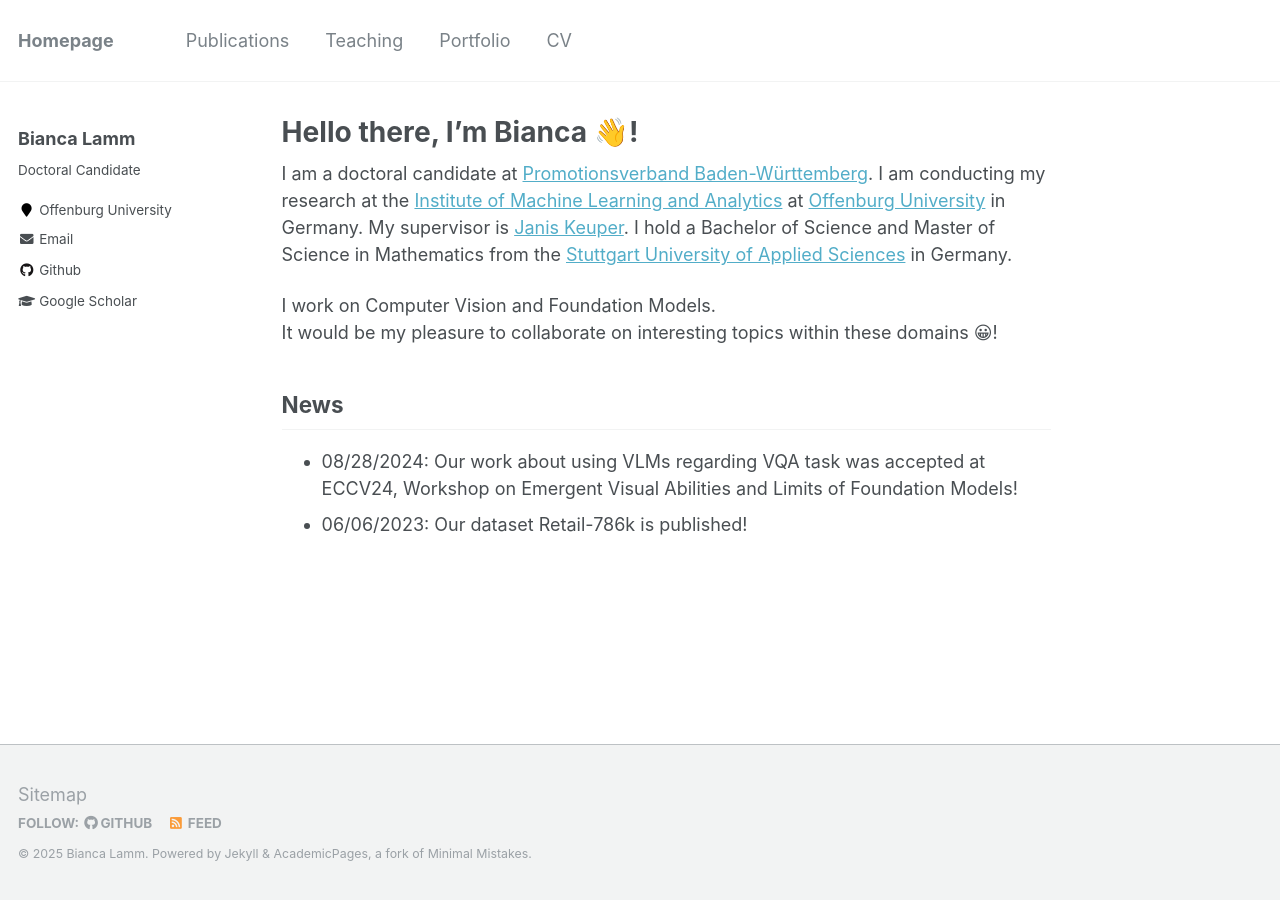
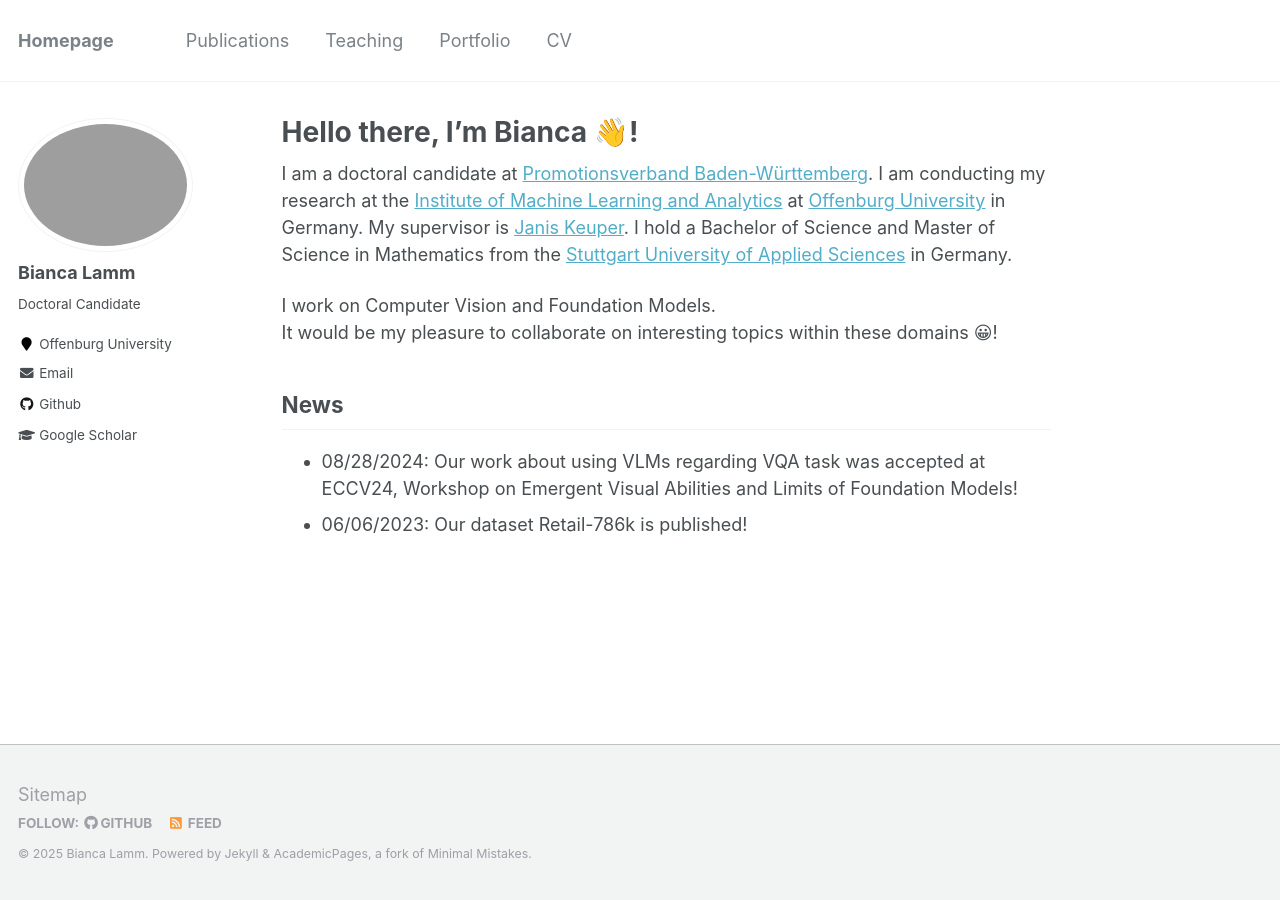
Before and after one commit to biancalamm/biancalamm.github.io, a Jekyll site: the page built from _pages/about.md, in a window 1280 px wide. Built offline with Jekyll 4.4.1, drawn with Linux system fonts in a browser that asks for light colours.

Commit message:
show profile image

```diff
--- a/_config.yml
+++ b/_config.yml
@@ -81,8 +81,7 @@ analytics:
 # Site Author
 author:
   name             : "Bianca Lamm"
-  # avatar           : "profile.jpg"
-  avatar           : "dynamic-avatar"
+  avatar           : "profile.jpg"
   bio              : "Doctoral Candidate"
   location         :
   employer         : "Offenburg University"
--- a/_includes/author-profile.html
+++ b/_includes/author-profile.html
@@ -6,28 +6,13 @@
 
 <div itemscope itemtype="http://schema.org/Person">
 
-  <!-- <div class="author__avatar">
+  <div class="author__avatar">
     {% if author.avatar contains "://" %}
     	<img src="{{ author.avatar }}" alt="{{ author.name }}">
     {% else %}
     	<img src="{{ author.avatar | prepend: "/images/" | prepend: base_path }}" class="author__avatar" alt="{{ author.name }}">
     {% endif %}
-  </div> -->
-
-  <div class="author__avatar" id="avatar-container"></div>
-  <script>
-    document.addEventListener("DOMContentLoaded", function() {
-      // Check if the avatar is set to the "dynamic-avatar" placeholder
-      if ("{{ author.avatar }}" === "dynamic-avatar") {
-        let img = document.createElement("img");
-        img.src = "{{ '/images/profile.jpg' | prepend: base_path }}";  // Path to the actual image
-        img.alt = "{{ author.name }}";
-        img.className = "author__avatar";
-        // Append the image to the container after the DOM is ready
-        document.getElementById("avatar-container").appendChild(img);
-      }
-    });
-  </script>
+  </div>
 
   <div class="author__content">
     <h3 class="author__name">{{ author.name }}</h3>
```
